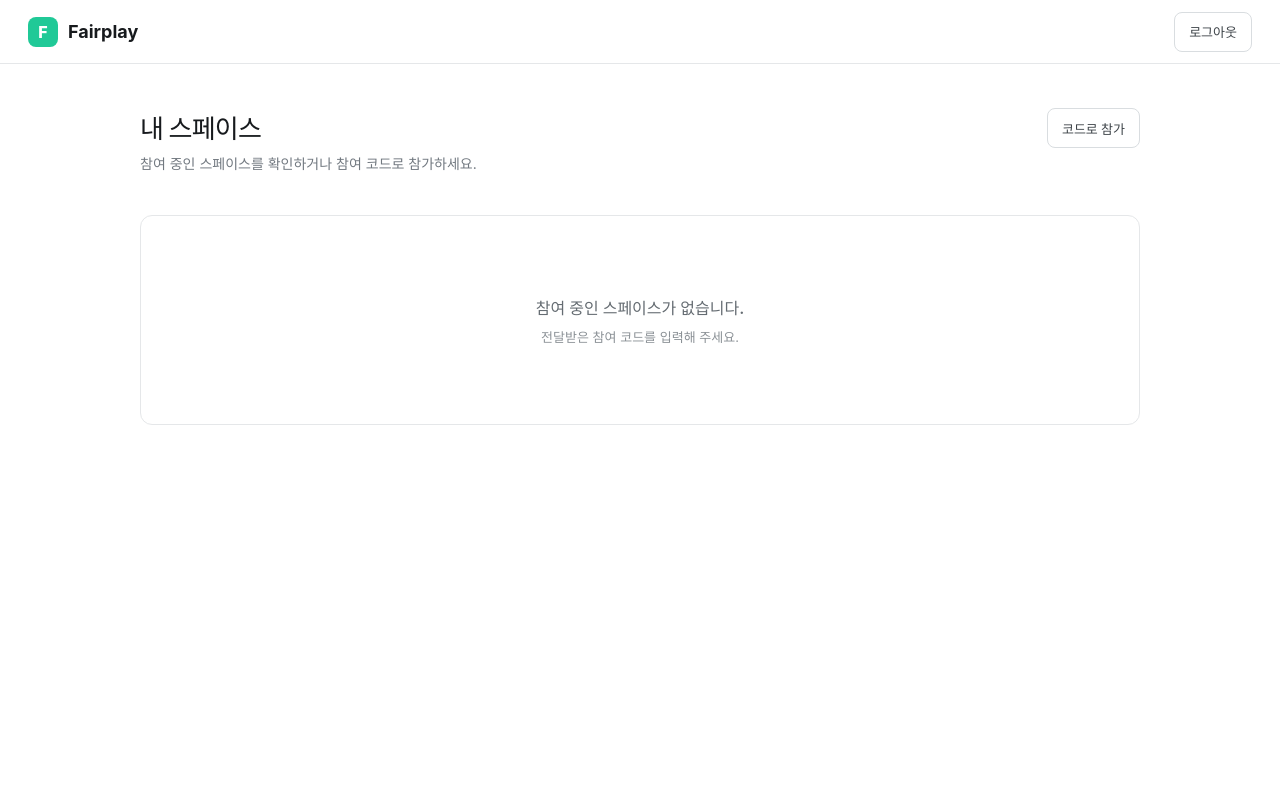
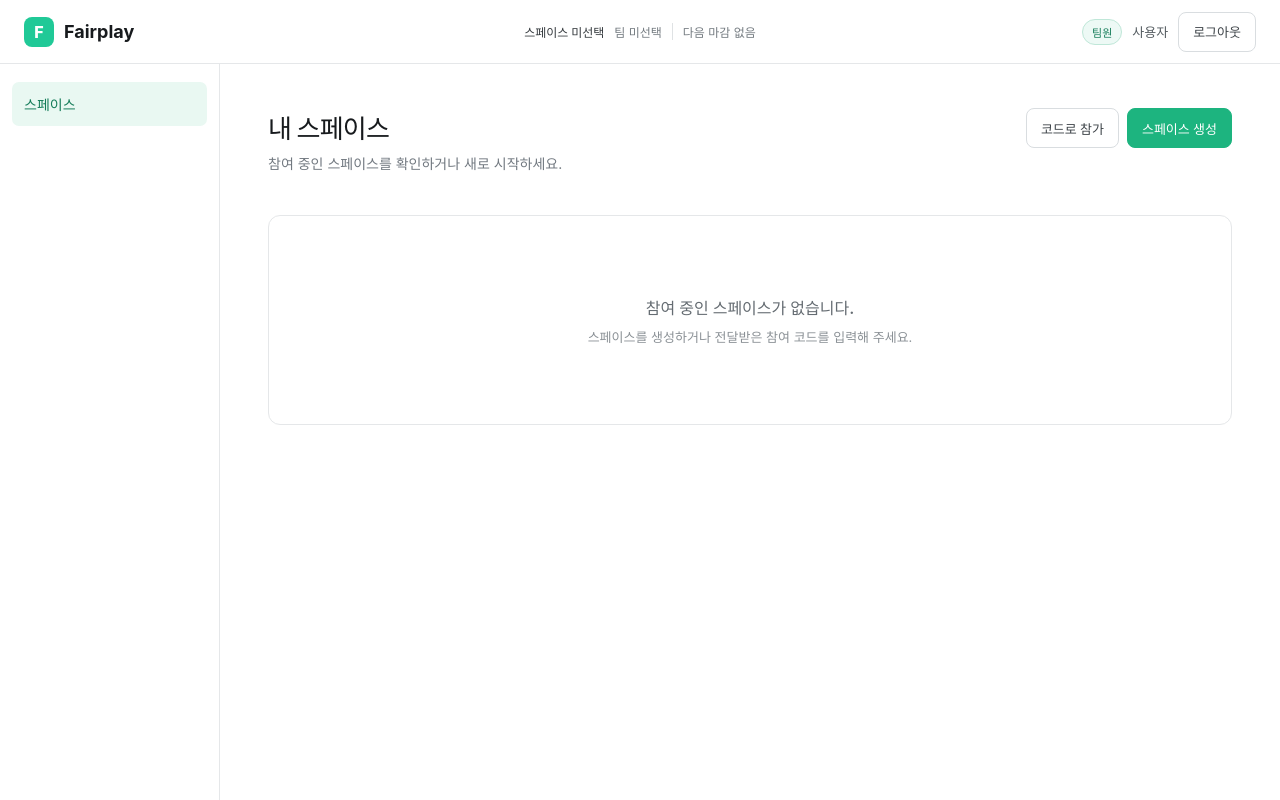
Before and after one commit to isjuny0/fairplay-fe, a React (Vite) app: page / in a window 1280 px wide. Both pictures are taken after a click on the button "Google로 계속하기". Built offline with nearby package versions, Linux system fonts and the light colour scheme; no server answers.

Commit message:
feat(layout): 공통 상단바 및 사이드바 구현

```diff
--- a/src/App.jsx
+++ b/src/App.jsx
@@ -1,7 +1,16 @@
 import { useEffect, useState } from 'react';
-import { joinSpace, listSpaces } from './api/spaces.js';
+import { createSpace, joinSpace, listSpaces } from './api/spaces.js';
 
 const DEFAULT_API_BASE_URL = 'http://localhost:8080';
+const commonMenus = ['팀 홈', '작업', '승인 대기', 'AI 작업 평가', '동료 평가', '기여도 리포트'];
+const instructorMenus = ['스페이스 대시보드', '리포트 검토 및 공개'];
+
+const roleLabels = {
+  INSTRUCTOR: '교수',
+  TEAM_LEADER: '팀장',
+  DEPUTY_LEADER: '부리더',
+  STUDENT: '팀원',
+};
 
 function GoogleIcon() {
   return <svg aria-hidden="true" viewBox="0 0 24 24" className="google-icon"><path fill="#4285F4" d="M21.6 12.23c0-.71-.06-1.4-.18-2.07H12v3.92h5.38a4.6 4.6 0 0 1-2 3.02v2.54h3.24c1.9-1.75 2.98-4.33 2.98-7.41Z"/><path fill="#34A853" d="M12 22c2.7 0 4.98-.9 6.63-2.43l-3.24-2.54c-.9.6-2.04.96-3.39.96-2.61 0-4.82-1.76-5.61-4.13H3.04v2.62A10 10 0 0 0 12 22Z"/><path fill="#FBBC05" d="M6.39 13.86A6.02 6.02 0 0 1 6.07 12c0-.65.11-1.28.32-1.86V7.52H3.04A10 10 0 0 0 2 12c0 1.61.39 3.14 1.04 4.48l3.35-2.62Z"/><path fill="#EA4335" d="M12 6.01c1.47 0 2.79.51 3.83 1.5l2.87-2.88A9.64 9.64 0 0 0 12 2a10 10 0 0 0-8.96 5.52l3.35 2.62C7.18 7.77 9.39 6.01 12 6.01Z"/></svg>;
@@ -19,6 +28,9 @@ function App() {
   const [input, setInput] = useState('');
   const [error, setError] = useState('');
   const [isSubmitting, setIsSubmitting] = useState(false);
+  const [sidebarOpen, setSidebarOpen] = useState(false);
+  const [selectedSpace, setSelectedSpace] = useState(null);
+  const [activeMenu, setActiveMenu] = useState('스페이스');
 
   useEffect(() => {
     const onPopState = () => setScreen(window.location.pathname === '/main' ? 'main' : 'login');
@@ -45,6 +57,14 @@ function App() {
   const handleLogout = () => {
     window.history.pushState({}, '', '/');
     setScreen('login');
+    setSidebarOpen(false);
+    setSelectedSpace(null);
+    setActiveMenu('스페이스');
+  };
+
+  const selectMenu = (menu) => {
+    setActiveMenu(menu);
+    setSidebarOpen(false);
   };
 
   const openModal = (type) => {
@@ -57,14 +77,15 @@ function App() {
     event.preventDefault();
     const value = input.trim();
     if (!value) {
-      setError('참여 코드를 입력해 주세요.');
+      setError(modal === 'create' ? '스페이스 이름을 입력해 주세요.' : '참여 코드를 입력해 주세요.');
       return;
     }
     setError('');
     setIsSubmitting(true);
     try {
-      const nextSpace = await joinSpace(value);
+      const nextSpace = modal === 'create' ? await createSpace(value) : await joinSpace(value);
       setSpaces((current) => [...current, nextSpace]);
+      setSelectedSpace(nextSpace);
       setModal(null);
     } catch (requestError) {
       setError(requestError.message || '요청을 처리하지 못했습니다.');
@@ -77,9 +98,21 @@ function App() {
     return <main className="login-page"><section className="login-card" aria-label="로그인"><p className="login-description">Google 계정으로 로그인해 주세요.</p><button type="button" className="google-button" onClick={handleGoogleLogin}><GoogleIcon/><span>Google로 계속하기</span></button><p className="terms">계속하면 Fairplay의 이용약관과 개인정보 처리방침에 동의하게 됩니다.</p></section></main>;
   }
 
+  const userRole = selectedSpace?.role || 'STUDENT';
+  const menus = userRole === 'INSTRUCTOR' ? [...commonMenus, ...instructorMenus] : commonMenus;
+
   return <div className="app-shell">
-    <header className="main-header"><div className="brand"><span className="logo-mark" aria-hidden="true">F</span><span className="wordmark">Fairplay</span></div><button type="button" className="logout-button" onClick={handleLogout}>로그아웃</button></header>
-    <main className="main-content"><div className="page-heading"><div><h1>내 스페이스</h1><p>참여 중인 스페이스를 확인하거나 참여 코드로 참가하세요.</p></div><div className="heading-actions"><button type="button" className="secondary-button" onClick={() => openModal('join')}>코드로 참가</button></div></div>{isLoading ? <p className="status-message">목록을 불러오는 중...</p> : spaces.length === 0 ? <section className="empty-state"><p>참여 중인 스페이스가 없습니다.</p><span>전달받은 참여 코드를 입력해 주세요.</span></section> : <ul className="space-list">{spaces.map((space) => <li key={space.id}><button type="button"><strong>{space.name}</strong><span>{space.role === 'INSTRUCTOR' ? '교수' : '학생'}</span></button></li>)}</ul>}</main>
+    <header className="topbar">
+      <div className="topbar-brand"><button type="button" className="menu-button" aria-label="메뉴 열기" aria-expanded={sidebarOpen} onClick={() => setSidebarOpen(true)}>☰</button><span className="logo-mark" aria-hidden="true">F</span><span className="wordmark">Fairplay</span></div>
+      <div className="context-info"><strong>{selectedSpace?.name || '스페이스 미선택'}</strong><span>팀 미선택</span><span>다음 마감 없음</span></div>
+      <div className="profile-area"><span className="role-badge">{roleLabels[userRole]}</span><span className="profile-name">사용자</span><button type="button" className="logout-button" onClick={handleLogout}>로그아웃</button></div>
+    </header>
+    <div className="workspace">
+      {sidebarOpen && <button type="button" className="sidebar-overlay" aria-label="메뉴 닫기" onClick={() => setSidebarOpen(false)}/>}
+      <aside className={`sidebar ${sidebarOpen ? 'is-open' : ''}`} aria-label="주요 메뉴"><nav><button type="button" className={activeMenu === '스페이스' ? 'nav-item active' : 'nav-item'} aria-current={activeMenu === '스페이스' ? 'page' : undefined} onClick={() => selectMenu('스페이스')}>스페이스</button>{selectedSpace && <><p className="nav-section">{selectedSpace.name}</p>{menus.map((menu) => <button key={menu} type="button" className={activeMenu === menu ? 'nav-item active' : 'nav-item'} aria-current={activeMenu === menu ? 'page' : undefined} onClick={() => selectMenu(menu)}>{menu}</button>)}</>}</nav></aside>
+      <main className="main-content">{activeMenu === '스페이스' ? <><div className="page-heading"><div><h1>내 스페이스</h1><p>참여 중인 스페이스를 확인하거나 새로 시작하세요.</p></div><div className="heading-actions"><button type="button" className="secondary-button" onClick={() => openModal('join')}>코드로 참가</button><button type="button" className="primary-button" onClick={() => openModal('create')}>스페이스 생성</button></div></div>{isLoading ? <p className="status-message">목록을 불러오는 중...</p> : spaces.length === 0 ? <section className="empty-state"><p>참여 중인 스페이스가 없습니다.</p><span>스페이스를 생성하거나 전달받은 참여 코드를 입력해 주세요.</span></section> : <ul className="space-list">{spaces.map((space) => <li key={space.id}><button type="button" aria-pressed={selectedSpace?.id === space.id} onClick={() => setSelectedSpace(space)}><strong>{space.name}</strong><span>{roleLabels[space.role] || '팀원'}</span></button></li>)}</ul>}</> : <section className="placeholder"><h1>{activeMenu}</h1><p>이 메뉴의 실제 기능은 다음 이슈에서 구현합니다.</p></section>}</main>
+    </div>
+    {modal === 'create' && <Modal title="스페이스 생성" submitLabel="생성" onClose={() => setModal(null)} onSubmit={handleSpaceSubmit} isSubmitting={isSubmitting} error={error}><label className="field-label" htmlFor="space-name">스페이스 이름</label><input id="space-name" autoFocus value={input} onChange={(event) => setInput(event.target.value)} placeholder="예: 캡스톤 디자인"/></Modal>}
     {modal === 'join' && <Modal title="스페이스 참가" submitLabel="참가" onClose={() => setModal(null)} onSubmit={handleSpaceSubmit} isSubmitting={isSubmitting} error={error}><label className="field-label" htmlFor="join-code">참여 코드</label><input id="join-code" autoFocus value={input} onChange={(event) => setInput(event.target.value)} placeholder="참여 코드 입력"/></Modal>}
   </div>;
 }
--- a/src/styles.css
+++ b/src/styles.css
@@ -13,28 +13,45 @@ button:focus-visible, input:focus-visible { outline: 3px solid rgba(29, 180, 127
 .google-button:hover, .logout-button:hover, .secondary-button:hover { background: #f7f8f8; }
 .google-icon { width: 21px; height: 21px; }
 .app-shell { min-height: 100vh; background: #fff; }
-.main-header { height: 64px; display: flex; align-items: center; justify-content: space-between; padding: 0 28px; border-bottom: 1px solid #e5e7e9; }
-.brand { display: flex; align-items: center; gap: 10px; }
+.topbar { position: sticky; top: 0; z-index: 20; min-height: 64px; display: grid; grid-template-columns: 1fr auto 1fr; align-items: center; gap: 20px; padding: 0 24px; border-bottom: 1px solid #e5e7e9; background: #fff; }
+.topbar-brand, .profile-area, .context-info { display: flex; align-items: center; gap: 10px; }
+.context-info { justify-content: center; min-width: 0; color: #747b80; font-size: 12px; }
+.context-info strong { max-width: 180px; overflow: hidden; color: #34393d; text-overflow: ellipsis; white-space: nowrap; }
+.context-info span + span { padding-left: 10px; border-left: 1px solid #dfe2e4; }
+.profile-area { justify-self: end; color: #555c61; font-size: 13px; }
+.role-badge { display: inline-flex; align-items: center; min-height: 26px; padding: 0 9px; border: 1px solid #bfe7d8; border-radius: 999px; background: #edf9f5; color: #147c59; font-size: 11px; font-weight: 700; }
+.menu-button { display: none; width: 44px; height: 44px; padding: 0; border: 0; background: transparent; font-size: 20px; }
 .logo-mark { width: 30px; height: 30px; display: grid; place-items: center; border-radius: 8px; background: #20c997; color: #fff; font-weight: 800; }
 .wordmark { font-size: 18px; font-weight: 700; }
 .logout-button, .secondary-button, .primary-button { min-height: 40px; padding: 0 14px; border-radius: 8px; font-size: 13px; font-weight: 600; }
 .logout-button, .secondary-button { border: 1px solid #d9dde0; background: #fff; color: #3d4348; }
 .primary-button { border: 1px solid #1db47f; background: #1db47f; color: #fff; }
 .primary-button:disabled { opacity: .55; cursor: default; }
-.main-content { width: min(100% - 48px, 1000px); margin: 0 auto; padding: 44px 0; }
+.workspace { display: flex; min-height: calc(100vh - 64px); }
+.sidebar { width: 220px; flex: 0 0 220px; padding: 18px 12px; border-right: 1px solid #e5e7e9; background: #fff; }
+.sidebar nav { display: flex; flex-direction: column; gap: 4px; }
+.nav-section { margin: 20px 12px 6px; overflow: hidden; color: #969ca1; font-size: 11px; font-weight: 700; text-overflow: ellipsis; white-space: nowrap; }
+.nav-item { width: 100%; min-height: 44px; padding: 0 12px; border: 0; border-radius: 7px; background: transparent; color: #454b50; text-align: left; font-size: 14px; }
+.nav-item:hover { background: #f3f5f4; }
+.nav-item.active { background: #e9f8f2; color: #147c59; font-weight: 700; }
+.sidebar-overlay { display: none; }
+.main-content { width: auto; min-width: 0; max-width: 1200px; flex: 1; margin: 0 auto; padding: 44px 48px; }
 .page-heading { display: flex; align-items: flex-start; justify-content: space-between; gap: 24px; }
 h1, h2, p { margin-top: 0; }
 h1 { margin-bottom: 8px; font-size: 26px; letter-spacing: -.03em; }
 h2 { margin-bottom: 0; font-size: 19px; }
 .page-heading p { color: #727980; font-size: 14px; }
 .heading-actions { display: flex; gap: 8px; }
+.heading-actions button { white-space: nowrap; }
 .empty-state, .status-message { min-height: 210px; display: grid; place-content: center; gap: 8px; margin-top: 28px; padding: 24px; border: 1px solid #e5e7e9; border-radius: 12px; color: #656c72; text-align: center; }
 .empty-state p { margin: 0; font-weight: 600; }
 .empty-state span { color: #8b9196; font-size: 13px; }
 .space-list { display: grid; grid-template-columns: repeat(2, minmax(0, 1fr)); gap: 12px; margin: 28px 0 0; padding: 0; list-style: none; }
 .space-list button { width: 100%; min-height: 94px; display: flex; flex-direction: column; align-items: flex-start; justify-content: center; gap: 8px; padding: 18px; border: 1px solid #e2e5e7; border-radius: 10px; background: #fff; text-align: left; }
 .space-list button:hover { border-color: #1db47f; }
+.space-list button[aria-pressed='true'] { border-color: #1db47f; background: #f4fbf8; }
 .space-list span { color: #777e84; font-size: 12px; }
+.placeholder p { color: #727980; font-size: 14px; }
 .modal-backdrop { position: fixed; inset: 0; z-index: 50; display: grid; place-items: center; padding: 20px; background: rgba(20, 24, 22, .35); }
 .modal { width: min(100%, 420px); padding: 24px; border-radius: 12px; background: #fff; }
 .modal-header { display: flex; align-items: center; justify-content: space-between; margin-bottom: 24px; }
@@ -44,15 +61,27 @@ h2 { margin-bottom: 0; font-size: 19px; }
 .form-error { margin: 10px 0 0; color: #c33d3d; font-size: 12px; }
 .modal-actions { display: flex; justify-content: flex-end; gap: 8px; margin-top: 24px; }
 @media (max-width: 720px) {
-  .main-header { padding: 0 16px; }
-  .main-content { width: calc(100% - 32px); padding: 30px 0; }
+  .topbar { grid-template-columns: 1fr auto; padding: 0 12px; }
+  .menu-button { display: block; }
+  .context-info, .profile-name { display: none; }
+  .sidebar { position: fixed; inset: 64px auto 0 0; z-index: 40; transform: translateX(-100%); transition: transform .18s ease; }
+  .sidebar.is-open { transform: translateX(0); }
+  .sidebar-overlay { position: fixed; inset: 64px 0 0; z-index: 30; display: block; width: 100%; border: 0; background: rgba(20, 24, 22, .3); }
+  .main-content { width: 100%; padding: 30px 16px; }
   .page-heading { flex-direction: column; }
   .heading-actions { width: 100%; }
   .heading-actions button { flex: 1; }
   .space-list { grid-template-columns: 1fr; }
 }
+@media (max-width: 480px) {
+  .heading-actions { flex-direction: column; }
+  .heading-actions button { width: 100%; min-height: 44px; }
+}
 @media (max-width: 390px) {
   .wordmark { display: none; }
+  .profile-area { gap: 6px; }
+  .logout-button { padding: 0 10px; }
   .login-page { padding: 16px; }
   .login-card { padding: 28px 20px; }
 }
+@media (prefers-reduced-motion: reduce) { .sidebar { transition: none; } }
```
